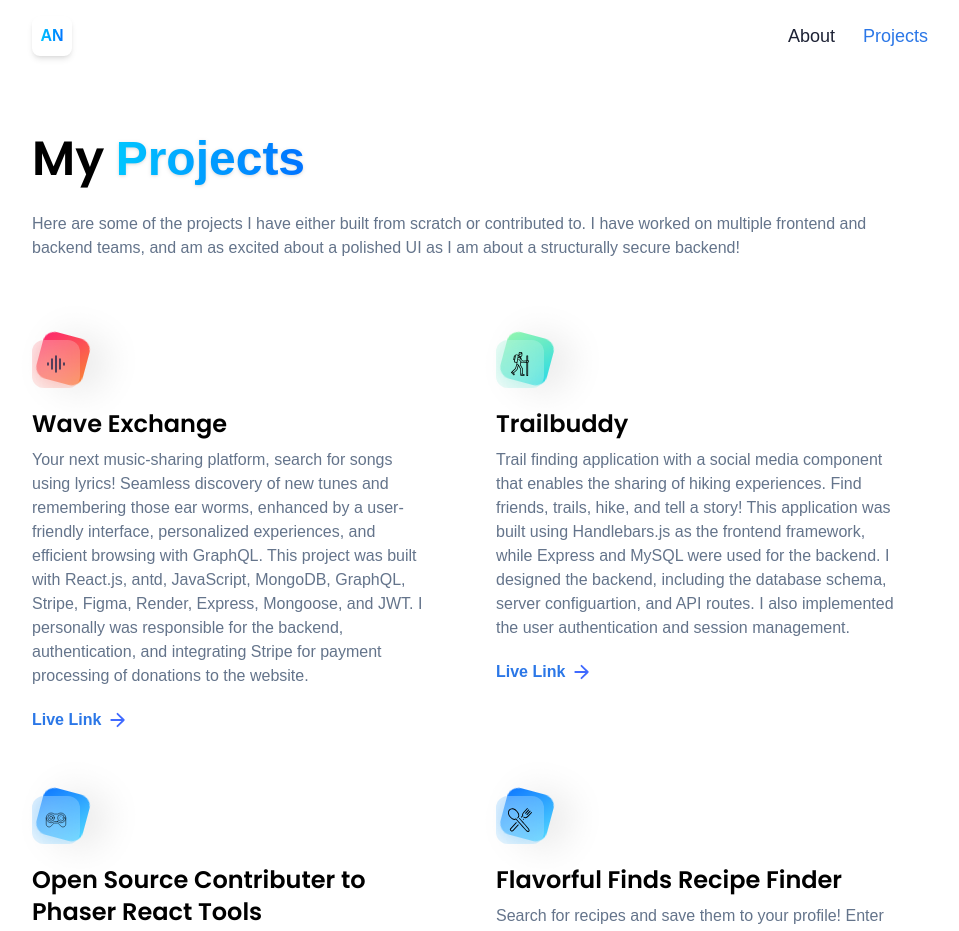
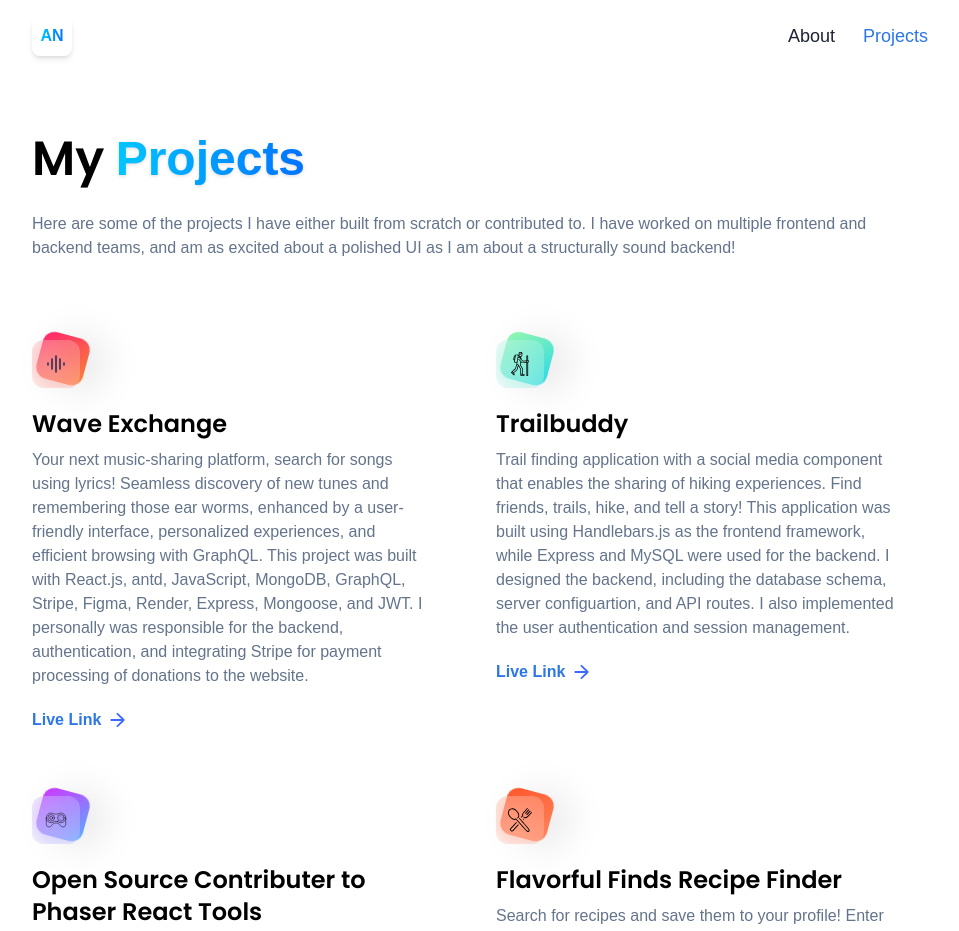
Before and after one commit to anewgard41/Fullstack-Portfolio-Anders-Newgard, a React (Vite) app: page /projects in a window 1280 px wide. Shown: the top 931 px of the page, without its empty margins (160-1119 px from the left). Built offline with nearby package versions, Linux system fonts and the light colour scheme.

Commit message:
added descriptions for prt, this portfolio, edited blurbs on about/projects for clarity.

```diff
--- a/src/assets/icons/index.js
+++ b/src/assets/icons/index.js
@@ -22,6 +22,7 @@ import linkedin from './linkedin.svg'
 import twitter from './twitter.svg'
 import pricewise from './pricewise.svg'
 import prt from './prt.svg'
+import paperplane from './paperplane.svg'
 import hiker from './hiker.svg'
 import flavfinds from './flavfinds.svg'
 import waveexchange from './waveexchange.svg'
@@ -55,6 +56,7 @@ export {
     hiker,
     flavfinds,
     prt,
+    paperplane,
     waveexchange,
     arrow,
     contact,
--- a/src/components/HomeInfo.jsx
+++ b/src/components/HomeInfo.jsx
@@ -17,7 +17,7 @@ const InfoBox = ({ text, link, btnText }) => {
 const renderContent = {
   1: (
     <h1 className="sm:text-xl sm:leading-snug text-center neo-brutalism-blue py-4 px-8 text-white mx-5">
-      Hi! my name is <span className="font-semiBold">Anders</span>👋 but you can just call me Ders.
+      Hi! my name is <span className="font-semibold">Anders</span>, but you can call me <span className="font-semibold">Ders</span>!
       <br />I am a Full Stack Developer from North Carolina.
       <br />Click and drag the island to explore my portfolio.
     </h1>
--- a/src/constants/index.js
+++ b/src/constants/index.js
@@ -25,6 +25,7 @@ import {
   jest,
   flavfinds,
   prt,
+  paperplane,
   waveexchange,
 } from "../assets/icons";
 
@@ -223,27 +224,27 @@ export const projects = [
   },
   {
     iconUrl: prt,
-    theme: "btn-back-blue",
+    theme: "btn-back-pink",
     name: "Open Source Contributer to Phaser React Tools",
     description:
-      "",
+      "A toolkit for integrating Phaser, a popular game development framework, with React. I primarily helped with the development of the testbed, a tool for testing Phaser games in a React environment. Spent time debugging and refactoring the codebase, and writing tests to ensure the reliability of the toolkit.",
     link: "https://github.com/benrosen/phaser-react-tools",
   },
   {
     iconUrl: flavfinds,
-    theme: "btn-back-blue",
+    theme: "btn-back-red",
     name: "Flavorful Finds Recipe Finder",
     description:
       "Search for recipes and save them to your profile! Enter your favorite ingredients and find a link to a recipe along with an accompanying youtube tutorial. This is a static site built with HTML, CSS, and JavaScript. I was responsible for the UI/UX design, including the color scheme, layout, and typography. I also implemented the dynamic recipe card generation and the youtube search functionality.",
     link: "https://anewgard41.github.io/Flavor-Finds-Recipe-Finder/",
   },
   {
-    iconUrl: flavfinds,
+    iconUrl: paperplane,
     theme: "btn-back-blue",
     name: "This Portfolio!",
     description:
       "This portfolio was built with a bunch of super fun, versatile technologies, including React, Tailwind CSS, Vite, and the awesome Three.js library for incorporating 3D elements. Hosted on AWS using S3, Cloudfront,  Route 53, and certified with an SSL certificate from AWS Certificate Manager.",
-    link: "",
+    link: "https://github.com/anewgard41/Fullstack-Portfolio-Anders-Newgard",
   },
 ];
 
--- a/src/pages/About.jsx
+++ b/src/pages/About.jsx
@@ -26,8 +26,7 @@ const About = () => {
         <p>
           Fullstack Developer ceaslessly on the hunt for excellent ideas and
           awesome people to work with. My varried background in multiple
-          industries and disciplines has prepared me to solve problems
-          creatively and intuitively. I am always eager to
+          industries and disciplines has prepared me to solve problems with both tact and creativity. I am always eager to
           hear about everyone's passions and experiences, and turn them into
           something great. Let's build something awesome together.
         </p>
--- a/src/pages/Projects.jsx
+++ b/src/pages/Projects.jsx
@@ -14,7 +14,7 @@ const Projects = () => {
       </h1>
 
       <div className="mt-5 flex flex-col gap-3 text-slate-500">
-        <p>Here are some of the projects I have either built from scratch or contributed to. I have worked on multiple frontend and backend teams, and am as excited about a polished UI as I am about a structurally secure backend!</p>
+        <p>Here are some of the projects I have either built from scratch or contributed to. I have worked on multiple frontend and backend teams, and am as excited about a polished UI as I am about a structurally sound backend!</p>
       </div>
 
       <div className="flex flex-wrap my-20 gap-16">
```
Also changed, not shown: src/assets/icons/paperplane.svg (added), 1 other file (tests, documents, lock files or other folders).
